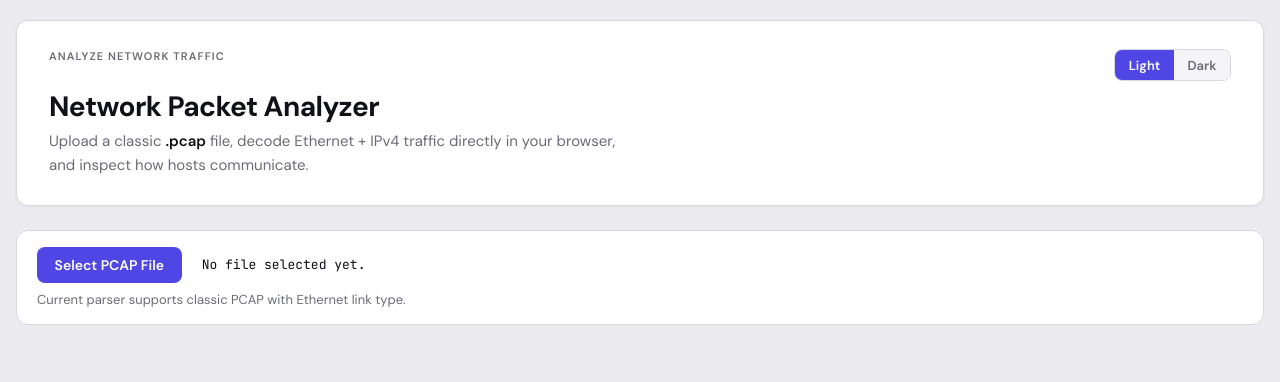
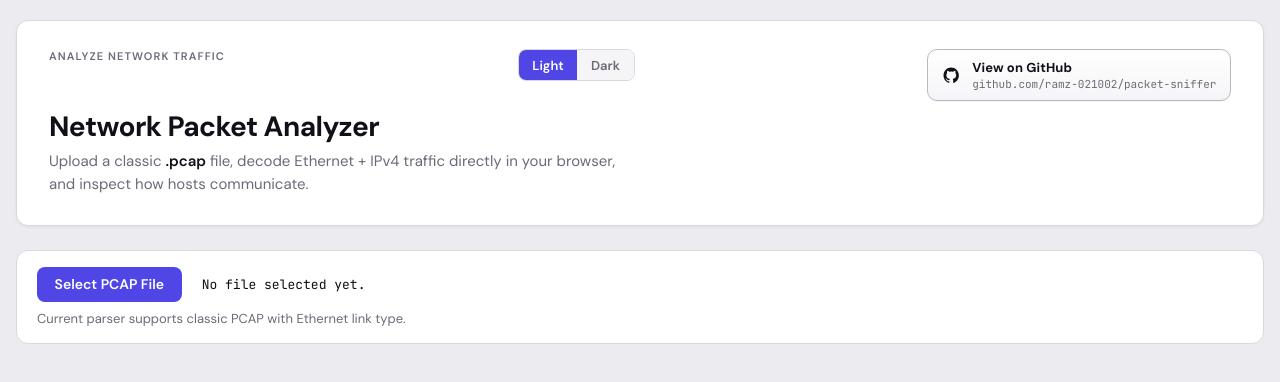
Before and after one commit to ramz-021002/packet-sniffer, a React (Vite) app: page / in a window 1280 px wide. Shown: the top 382 px of the page. Built offline with nearby package versions, Linux system fonts and the light colour scheme.

Commit message:
Added repo button

```diff
--- a/src/App.css
+++ b/src/App.css
@@ -56,6 +56,57 @@
 .theme-switch button.is-active {
   background: var(--accent);
   color: var(--on-accent);
+}
+
+.github-link {
+  display: inline-flex;
+  align-items: center;
+  gap: 0.75rem;
+  padding: 0.55rem 0.85rem;
+  border-radius: 10px;
+  border: 1px solid var(--border-strong);
+  background: linear-gradient(180deg, var(--surface-card), var(--surface-muted));
+  color: var(--text-strong);
+  text-decoration: none;
+  box-shadow: 0 1px 0 rgba(0, 0, 0, 0.04);
+  transition:
+    transform 0.14s ease,
+    border-color 0.14s ease,
+    background 0.14s ease;
+}
+
+.github-link:hover {
+  transform: translateY(-1px);
+  border-color: var(--accent);
+  background: var(--surface-card);
+}
+
+.github-link__icon {
+  width: 1.15rem;
+  height: 1.15rem;
+  flex-shrink: 0;
+  fill: currentColor;
+  color: var(--text-strong);
+}
+
+.github-link__content {
+  display: inline-flex;
+  flex-direction: column;
+  gap: 0.1rem;
+  align-items: flex-start;
+}
+
+.github-link__label {
+  font-size: 0.8125rem;
+  font-weight: 700;
+  letter-spacing: 0.01em;
+}
+
+.github-link__repo {
+  font-size: 0.6875rem;
+  color: var(--text-muted);
+  font-family: var(--mono);
+  word-break: break-all;
 }
 
 .eyebrow {
--- a/src/App.tsx
+++ b/src/App.tsx
@@ -14,6 +14,14 @@ import {
   getPublicGraphNodes,
 } from './lib/exportCapture'
 import './App.css'
+
+function GitHubMark() {
+  return (
+    <svg aria-hidden="true" viewBox="0 0 24 24" className="github-link__icon">
+      <path d="M12 2C6.48 2 2 6.58 2 12.25c0 4.53 2.87 8.38 6.84 9.73.5.09.68-.22.68-.48v-1.67c-2.78.62-3.37-1.37-3.37-1.37-.46-1.2-1.13-1.52-1.13-1.52-.92-.65.07-.64.07-.64 1.02.08 1.56 1.07 1.56 1.07.91 1.57 2.4 1.12 2.98.86.09-.68.35-1.12.63-1.38-2.22-.26-4.56-1.14-4.56-5.07 0-1.12.39-2.03 1.03-2.75-.1-.25-.45-1.28.1-2.66 0 0 .84-.28 2.75 1.05a9.18 9.18 0 0 1 5 0c1.9-1.33 2.74-1.05 2.74-1.05.56 1.38.21 2.41.11 2.66.64.72 1.03 1.63 1.03 2.75 0 3.94-2.34 4.81-4.57 5.06.36.32.69.95.69 1.92v2.84c0 .26.18.57.69.47C19.13 20.63 22 16.78 22 12.25 22 6.58 17.52 2 12 2Z" />
+    </svg>
+  )
+}
 
 function coseLayoutOptions(denseGraphMode: boolean, edgeCount: number): LayoutOptions {
   const veryDense = edgeCount > 120 || denseGraphMode
@@ -330,6 +338,19 @@ function App() {
               Dark
             </button>
           </div>
+          <a
+            className="github-link"
+            href="https://github.com/ramz-021002/packet-sniffer"
+            target="_blank"
+            rel="noopener noreferrer"
+            aria-label="View packet-sniffer repository on GitHub"
+          >
+            <GitHubMark />
+            <span className="github-link__content">
+              <span className="github-link__label">View on GitHub</span>
+              <span className="github-link__repo">github.com/ramz-021002/packet-sniffer</span>
+            </span>
+          </a>
         </div>
         <h1>Network Packet Analyzer</h1>
         <p className="intro">
```
